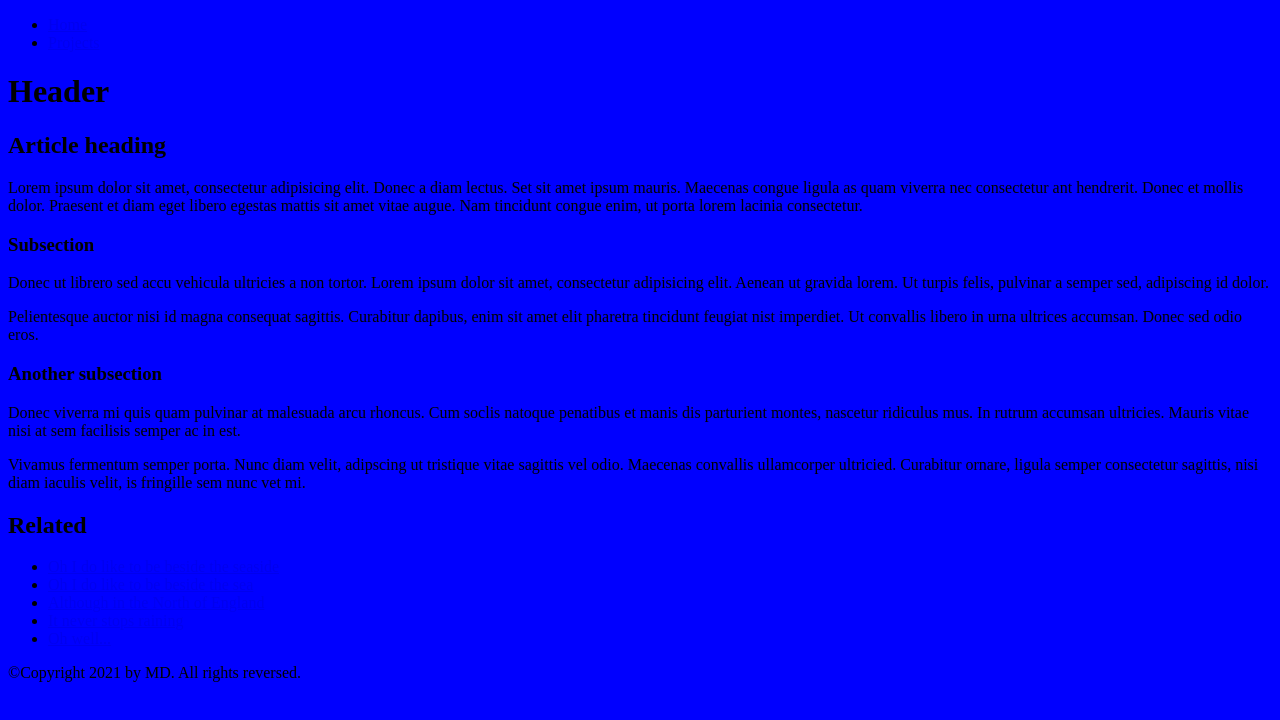
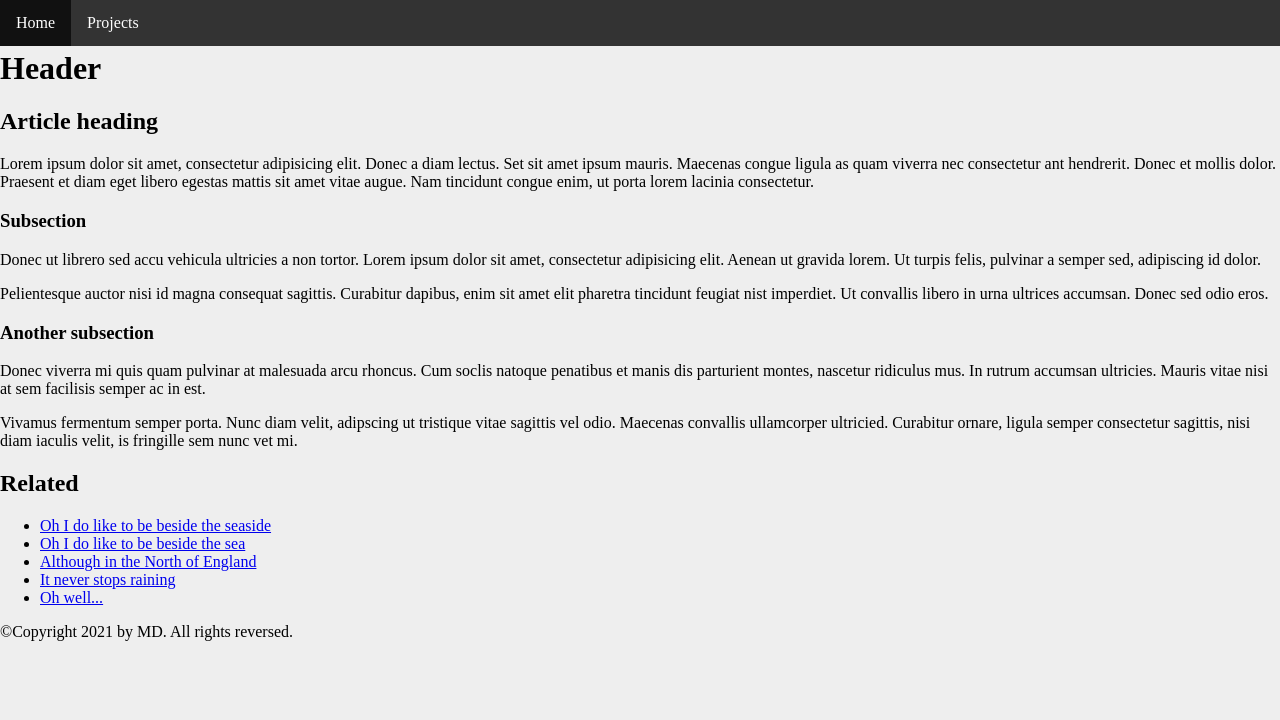
Before and after one commit to mdziergas/HW8_HTML_CSS, a plain HTML site: page index.html in a window 1280 px wide. Drawn offline with Linux system fonts and the light colour scheme.

Commit message:
added navbar

```diff
--- a/styles.css
+++ b/styles.css
@@ -1,3 +1,36 @@
 body{
-    background-color: blue;
+    margin: 0;
+    background-color: #eeeeee;
+
 }
+
+
+nav ul {
+  list-style-type: none;
+  margin: 0;
+  padding: 0;
+  overflow: hidden;
+  background-color: #333;
+  position: fixed;
+  top: 0;
+  width: 100%;
+}
+
+nav li {
+  float: left;
+}
+
+nav li a {
+  display: block;
+  color: white;
+  text-align: center;
+  padding: 14px 16px;
+  text-decoration: none;
+}
+
+nav li a:hover:not(.active) {
+  background-color: #111;
+}
+nav {
+    margin-bottom: 50px;
+}
```
